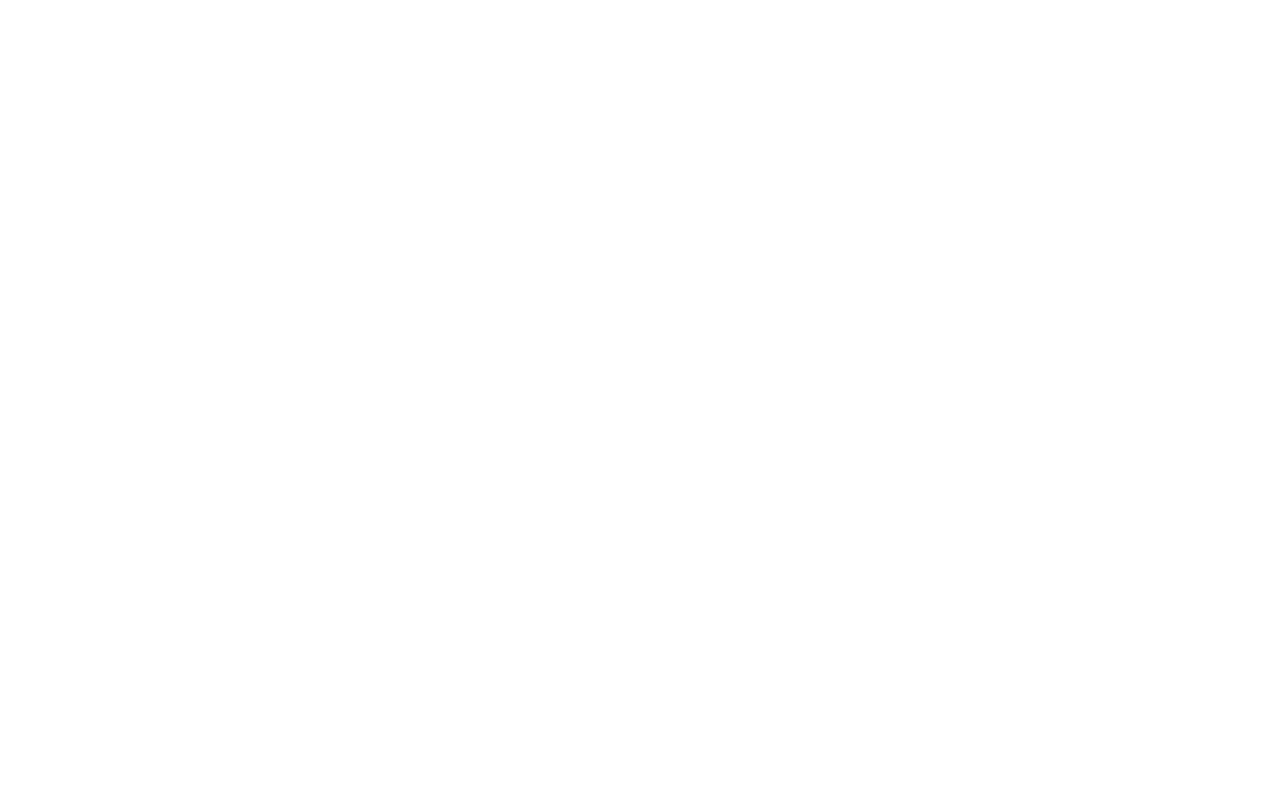
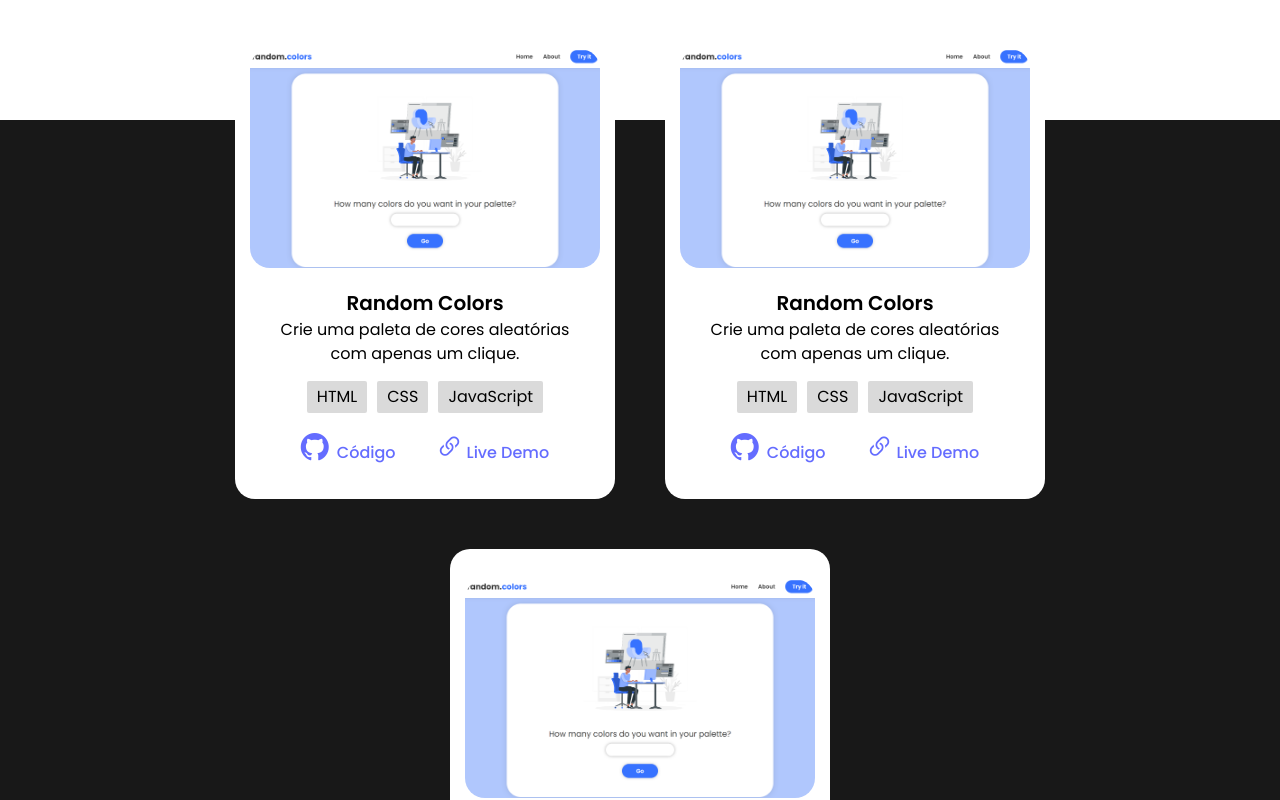
Before and after one commit to danielle-soaress/personal-portfolio, a React (Vite) app: page / in a window 1280 px wide. Shown: the part 1480-2280 px from the top of the page. Before the commit the page ends 1600 px from the top, so only its background shows below. Built offline with nearby package versions, Linux system fonts and the light colour scheme.

Commit message:
portfolio section

```diff
--- a/src/App.jsx
+++ b/src/App.jsx
@@ -5,6 +5,7 @@
 import Navbar from './components/navbar/Navbar.jsx'
 import Introduction from './components/introduction/Introduction.jsx'
 import AboutMe from './components/aboutMe/AboutMe.jsx'
+import Portifolio from './components/portifolio/Portifolio.jsx'
 
 function App() {
   const [count, setCount] = useState(0)
@@ -19,6 +20,9 @@
     <section id="about_me">
       <AboutMe/>
     </section>
+    <section id="portifolio">
+      <Portifolio/>
+    </section>
   </div>
 }
 
--- a/src/App.scss
+++ b/src/App.scss
@@ -26,6 +26,7 @@
 
 a:hover {
   cursor: pointer;
+  color: inherit;
 }
 
 header {
@@ -45,7 +46,7 @@
   scroll-snap-align: center;
 }
 
-#introduction {
+#introduction, #portifolio{
   background: $background-dark-color;
 }
 
--- /dev/null
+++ b/src/components/portifolio/Portifolio.jsx
@@ -0,0 +1,44 @@
+import './Portifolio.scss'
+import randomColorsImage from '../../assets/images/random_colors.png'
+import ProjectCard from '../projectCard/ProjectCard.jsx'
+import PurpleButton from '../purpleButton/PurpleButton.jsx'
+
+function Portifolio() {
+    return (
+        <div className="portifolio_container">
+            <h2>Conheça alguns dos meus projetos</h2>
+            <div className="cards_container">
+                <ProjectCard
+                imgSrc={randomColorsImage}
+                imgAlt="Preview do site Random Colors"
+                title="Random Colors"
+                description="Crie uma paleta de cores aleatórias com apenas um clique."
+                techs="HTML CSS JavaScript"
+                gitLink="https://github.com/danielle-soaress/colors-generator"
+                demoLink="https://danielle-soaress.github.io/colors-generator/"
+                />
+                <ProjectCard
+                imgSrc={randomColorsImage}
+                imgAlt="Preview do site Random Colors"
+                title="Random Colors"
+                description="Crie uma paleta de cores aleatórias com apenas um clique."
+                techs="HTML CSS JavaScript"
+                gitLink="https://github.com/danielle-soaress/colors-generator"
+                demoLink="https://danielle-soaress.github.io/colors-generator/"
+                />
+                <ProjectCard
+                imgSrc={randomColorsImage}
+                imgAlt="Preview do site Random Colors"
+                title="Random Colors"
+                description="Crie uma paleta de cores aleatórias com apenas um clique."
+                techs="HTML CSS JavaScript"
+                gitLink="https://github.com/danielle-soaress/colors-generator"
+                demoLink="https://danielle-soaress.github.io/colors-generator/"
+                />
+            </div>
+            <a href=""><PurpleButton content="Ver mais projetos"></PurpleButton></a>
+        </div>
+    );
+}
+
+export default Portifolio;
--- /dev/null
+++ b/src/components/portifolio/Portifolio.scss
@@ -0,0 +1,33 @@
+$background-dark-color: #181818;
+$darker-purple: #594AEB;
+$lighter-purple: #9F72FF;
+$title_size: 35px;
+$subtitle_size: 30px;
+$paragraph_size: 18px;
+
+@mixin flexCenter() {
+    display: flex;
+    justify-content: center;
+    align-items: center;
+}
+
+.portifolio_container {
+    @include flexCenter;
+    width: 85vw;
+    height: 80vh;
+    flex-direction: column;
+    gap: 70px;
+
+    h2 {
+        font-size: $title_size;
+        font-weight: 700;
+    }
+
+    .cards_container {
+        @include flexCenter;
+        flex-wrap: wrap;
+        gap: 50px;
+    }
+
+
+}
--- /dev/null
+++ b/src/components/projectCard/ProjectCard.jsx
@@ -0,0 +1,44 @@
+import './ProjectCard.scss'
+import PurpleButton from '../purpleButton/PurpleButton'
+
+function ProjectCard(props) {
+
+    let technologies = props.techs.split(' ');
+
+    function addTech (name) {
+        return (
+            <div className="tech">
+                {name}
+            </div>
+        )
+    }
+
+    return (
+        <div className="project_card_container">
+            <img src={props.imgSrc} alt={props.imgAlt} class="card_image"></img>
+            <div className="card_text">
+                <h3>{props.title}</h3>
+                <p>{props.description}</p>
+                <div className="technologies_container">
+                    {technologies.map((tech) => addTech(tech))}
+                </div>
+                <div className="git_demo">
+                    <div className="link">
+                        <a href={props.gitLink} class="git_demo_text" target="_blank">
+                            <i class="bi bi-github"></i>
+                            Código
+                        </a>
+                    </div>
+                    <div className="link">
+                        <a href={props.demoLink} class="git_demo_text" target="_blank">
+                            <i class="bi bi-link-45deg"></i>
+                            Live Demo
+                        </a>
+                    </div>
+                </div>
+            </div>
+        </div>
+    );
+}
+
+export default ProjectCard;
--- /dev/null
+++ b/src/components/projectCard/ProjectCard.scss
@@ -0,0 +1,79 @@
+@mixin flexCenter() {
+    display: flex;
+    flex-direction: center;
+    align-items: center;
+}
+
+$border-radius: 20px;
+$darker-purple: #594AEB;
+
+.project_card_container {
+    @include flexCenter();
+    width: 380px;
+    height: 480px;
+    background-color: white;
+    border-radius: $border-radius;
+    flex-direction: column;
+    padding: 30px;
+    justify-content: flex-start;
+
+    .card_image {
+        width: 350px;
+        border-radius: $border-radius;
+    }
+
+    .card_text {
+        @include flexCenter();
+        flex-direction: column;
+        color: black;
+        text-align: center;
+        margin-top: 20px;
+        h3 {
+            font-size: 20px;
+            font-weight: 600;
+        }
+
+        p {
+            font-size: 16px;
+            font-weight: 400;
+        }
+
+        .technologies_container {
+            margin: 15px 0px;
+            display: flex;
+            gap: 10px;
+            flex-wrap: wrap;
+
+            .tech {
+                background-color: rgba(0, 0, 0, 0.144);
+                width: min-content;
+                padding: 4px 10px;
+                border-radius: 2px;
+                cursor: default;
+            }
+        }
+
+        .git_demo {
+            @include flexCenter;
+            gap: 40px;
+
+            .bi {
+                font-size: 28px;
+                margin-right: 3px;
+            }
+
+            .bi-github {
+                margin-right: 8px;
+            }
+
+            a:hover {
+                color:#594AEB;
+            }
+
+        }
+
+
+
+
+    }
+}
--- a/src/components/purpleButton/PurpleButton.scss
+++ b/src/components/purpleButton/PurpleButton.scss
@@ -1,15 +1,16 @@
-$width: 180px;
+
 $darker-purple: #594AEB;
 $lighter-purple: #9F72FF;
 
 @mixin bg-gradient() {
-    background: #594AEB;
-    background: linear-gradient(180deg, rgba(89,74,235,1) 0%, rgba(159,114,255,1) 100%);
+    background: $darker-purple;
+    background: linear-gradient(180deg, $darker-purple 0%, $lighter-purple 100%);
 }
 
 button {
     @include bg-gradient;
-    width: $width;
+    width: fit-content;
+    padding: 0px 30px !important;
     height: 45px;
     border: none!important;
     border-radius: 400px!important;
@@ -19,6 +20,7 @@
     outline-style: none!important;
     box-shadow:  5px 5px 15px #0e0e0e,
                 -5px -5px 15px #222222;
+    font-weight: 600!important;
 }
 
 button:hover {
```
Also changed, not shown: src/assets/images/random_colors.png (added).
